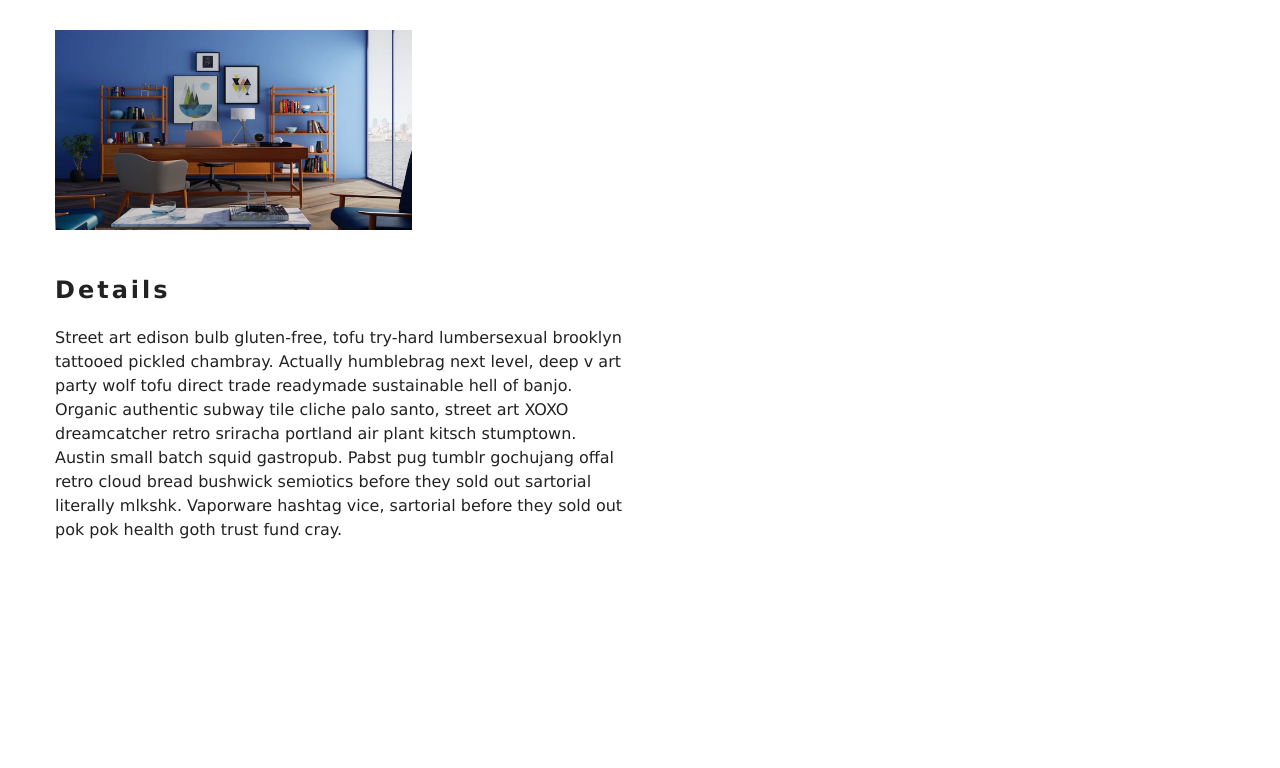
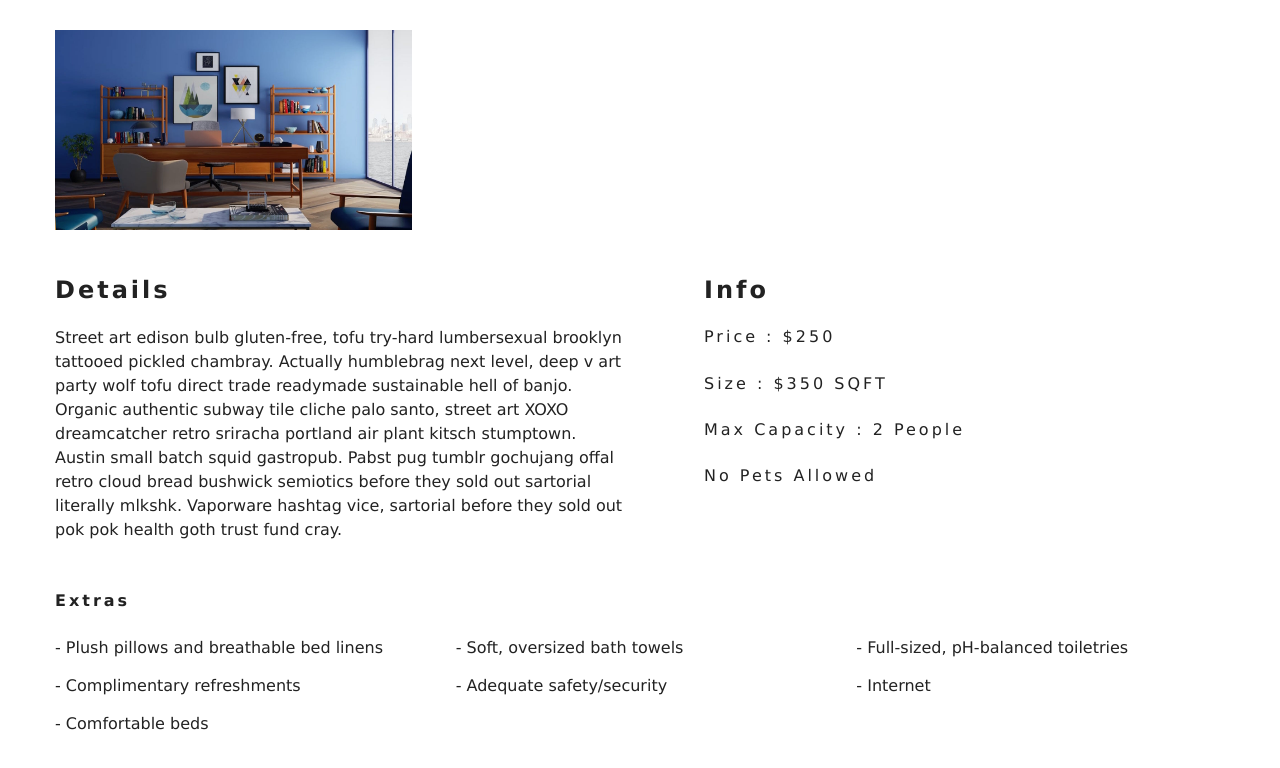
Before and after one commit to DanishElena/beach-resort, a React (Create React App) app: page /rooms/double-basic in a window 1280 px wide. Shown: the part 829-1597 px from the top of the page. Before the commit the page ends 1419 px from the top, so only its background shows below. Built offline with nearby package versions, Linux system fonts and the light colour scheme.

Commit message:
single rooms

```diff
--- a/src/Components/SingleRoom.js
+++ b/src/Components/SingleRoom.js
@@ -60,7 +60,28 @@
                             <h3>details</h3>
                             <p>{description}</p>
                         </article>
+                        <article className="info">
+                            <h3>info</h3>
+                            <h6>price : ${price}</h6>
+                            <h6>size : ${size} SQFT</h6>
+                            <h6>max capacity : {" "}
+                                {capacity>1 ? `${capacity} people` :
+                                    `${capacity} person` }
+                            </h6>
+                            <h6>{pets ? "pets allowed" : "no pets allowed"}</h6>
+                            <h6>{breakfast && "free breakfast included"}</h6>
+                        </article>
                     </div>
+                </section>
+                <section className="room-extras">
+                    <h6>extras</h6>
+                    <ul className="extras">
+                        {extras.map((item, index) => {
+                            return <li key={index}>
+                                - {item}
+                            </li>
+                        })}
+                    </ul>
                 </section>
             </>
         )
```
